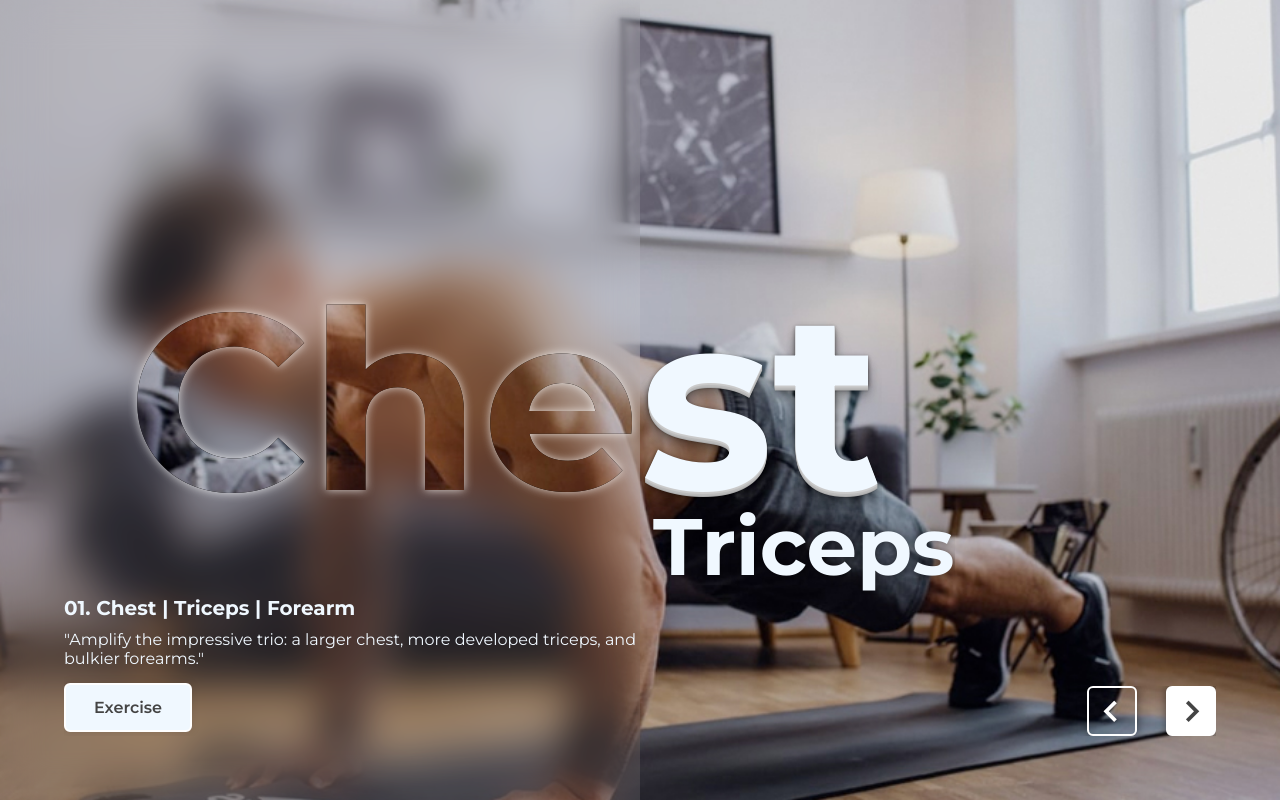
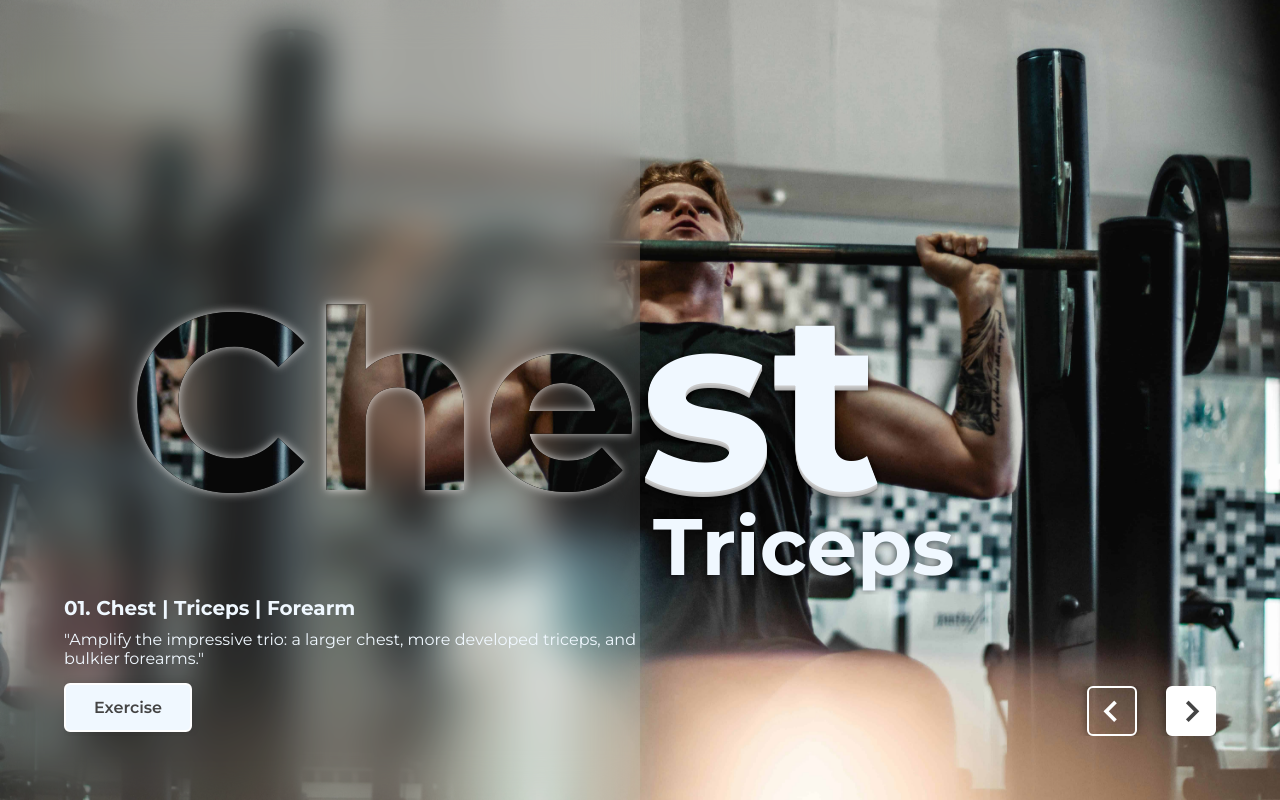
Before and after one commit to cr7peyo/FlexFuul, a plain HTML site: page usersrccode/interactivexercise/view.html in a window 1280 px wide. Drawn offline with nearby package versions, Linux system fonts and the light colour scheme.

Commit message:
Update view.html

```diff
--- a/usersrccode/interactivexercise/view.html
+++ b/usersrccode/interactivexercise/view.html
@@ -17,7 +17,7 @@
     <section class="banner">
         <div class="slider">
             <div class="slide active">
-                <img src="imgsrc/almcuser/000022.jpg">
+                <img src="imgsrc/almcuser/00002.jpg">
                 <div class="left-info">
                     <div class="penetre-blur">
                         <h1>Che</h1>
```
